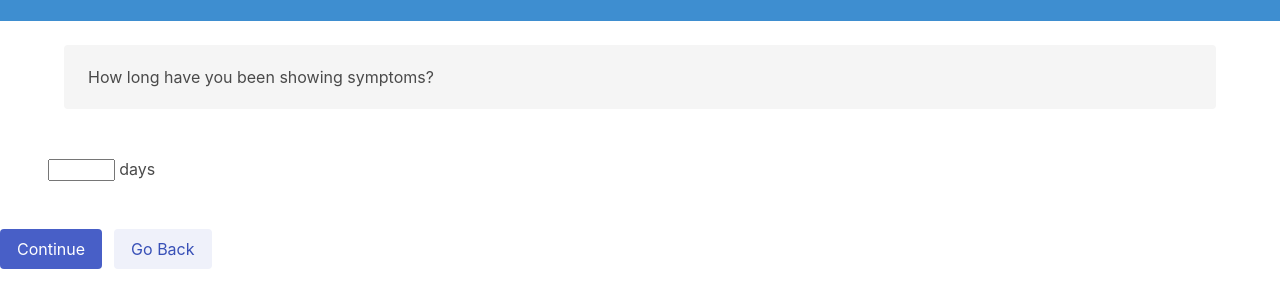
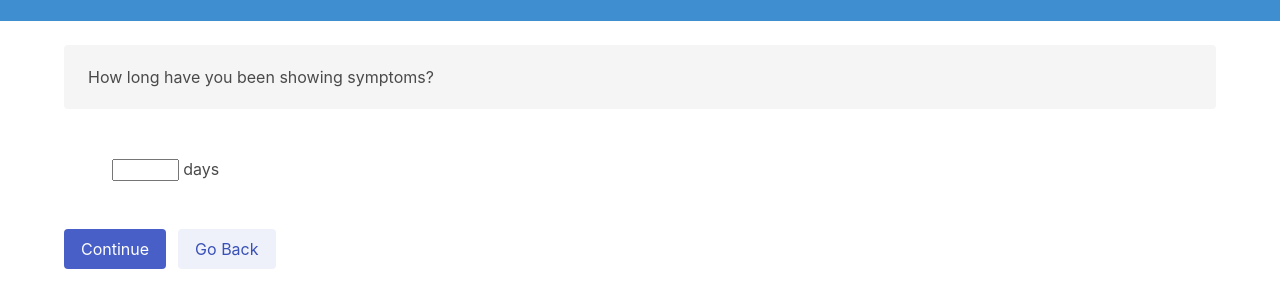
Before and after one commit to sluh-hackclub/UMSLHack2020, a website: page frontend/partials/howlong.html in a window 1280 px wide. Shown: the part 63-370 px from the top of the page. Drawn offline with nearby package versions, Linux system fonts and the light colour scheme.

Commit message:
Fixed Spacing

```diff
--- a/frontend/partials/howlong.html
+++ b/frontend/partials/howlong.html
@@ -28,13 +28,15 @@
         </div>
     </section>
     <section>
+      <div class="container">
         <div class="section">
         <form>
             <label for="days"></label>
             <input type="number" id="days" name="days" style="width: 5em">
             days
         </form>
-    </section>
+      </div>
+      <div class="container">
         <div class="field is-grouped">
             <div class="control">
               <button class="button is-link">Continue</button>
@@ -44,7 +46,7 @@
             </div>
           </div>
         </div>
-
+      </div>
     </section>
   </body>
 </html>
```
